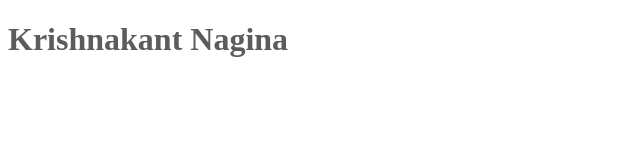
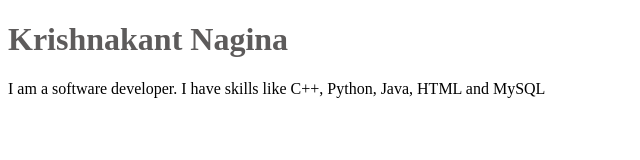
Before and after one commit to krishnakantnagina/localrepo, a plain HTML site: page index.html in a window 1280 px wide. Shown: the whole page, without its empty margins (0-640 px from the left). Drawn offline with Linux system fonts and the light colour scheme.

Commit message:
Add About

```diff
--- a/index.html
+++ b/index.html
@@ -8,5 +8,6 @@
 </head>
 <body>
     <h1>Krishnakant Nagina</h1>
+    <p>I am a software developer. I have skills like C++, Python, Java, HTML and MySQL</p>
 </body>
 </html>
```
